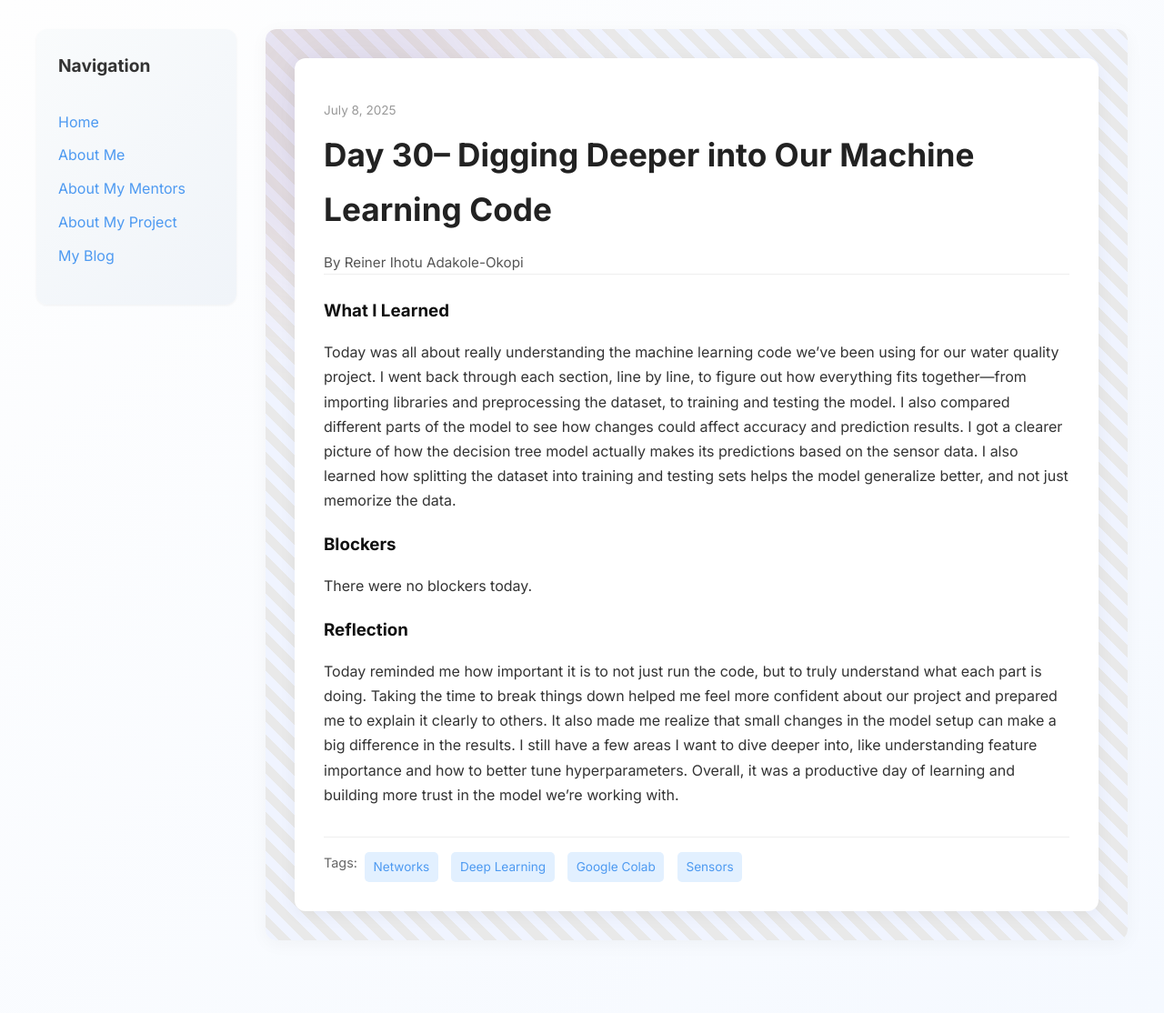
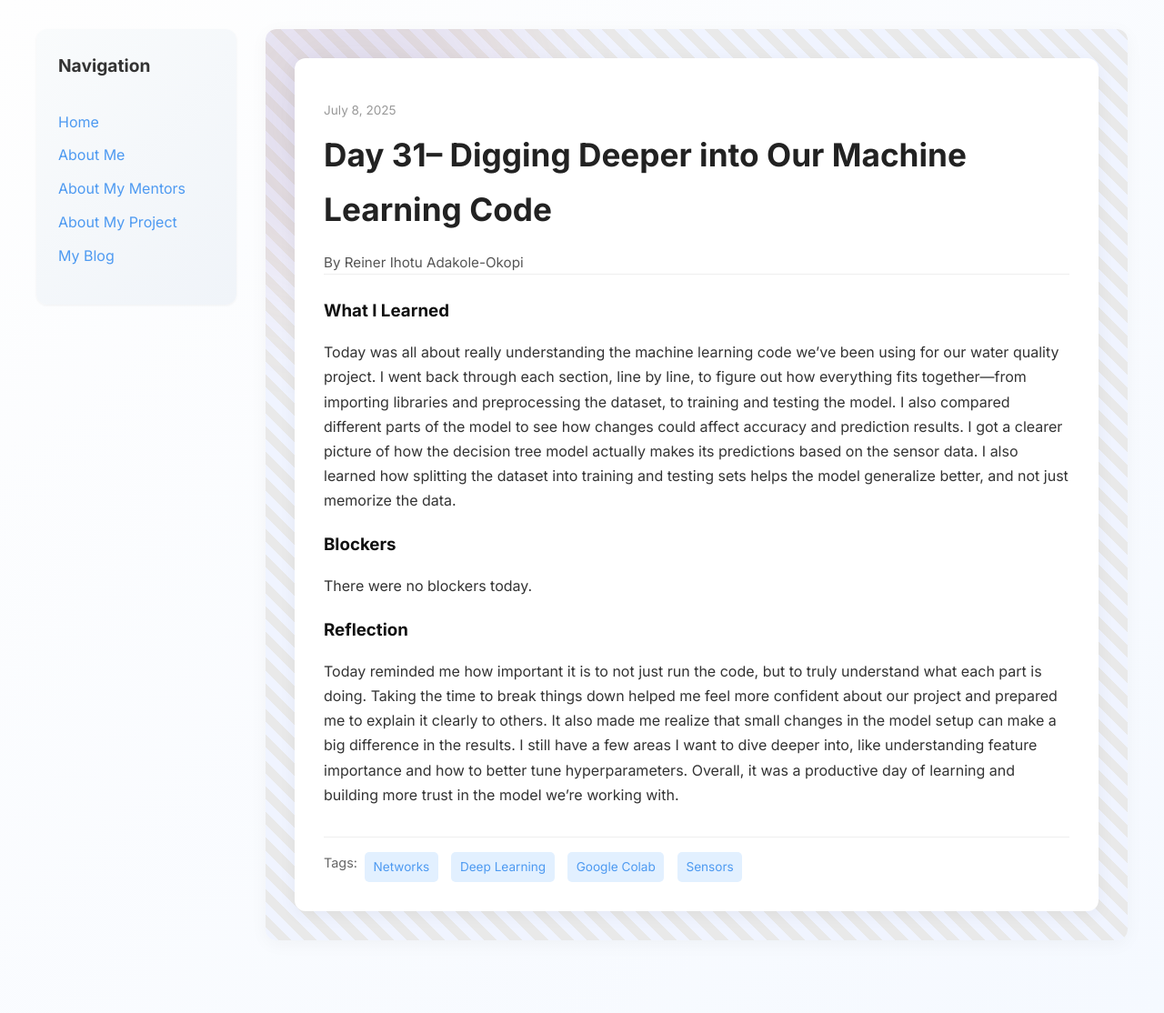
Before and after one commit to Reiner343/Reiner343.github.io, a Jekyll site: the page built from _posts/2025-07-08-day-30.md, in a window 1280 px wide. Shown: the whole page at 91% size. Built offline with Jekyll 4.4.1, drawn with Linux system fonts in a browser that asks for light colours.

Commit message:
Update 2025-07-08-day-31.md

```diff
--- a/_posts/2025-07-08-day-30.md
+++ b/_posts/2025-07-08-day-30.md
@@ -1,9 +1,9 @@
 ---
 layout: post
-title: "Day 30– Digging Deeper into Our Machine Learning Code"
+title: "Day 31– Digging Deeper into Our Machine Learning Code"
 date: 2025-07-08
 author: Reiner Ihotu Adakole-Okopi
-permalink: /day30.html
+permalink: /day31.html
 tags: ["Networks", "Deep Learning", "Google Colab", "Sensors"]
 
 what_i_learned: |
```
